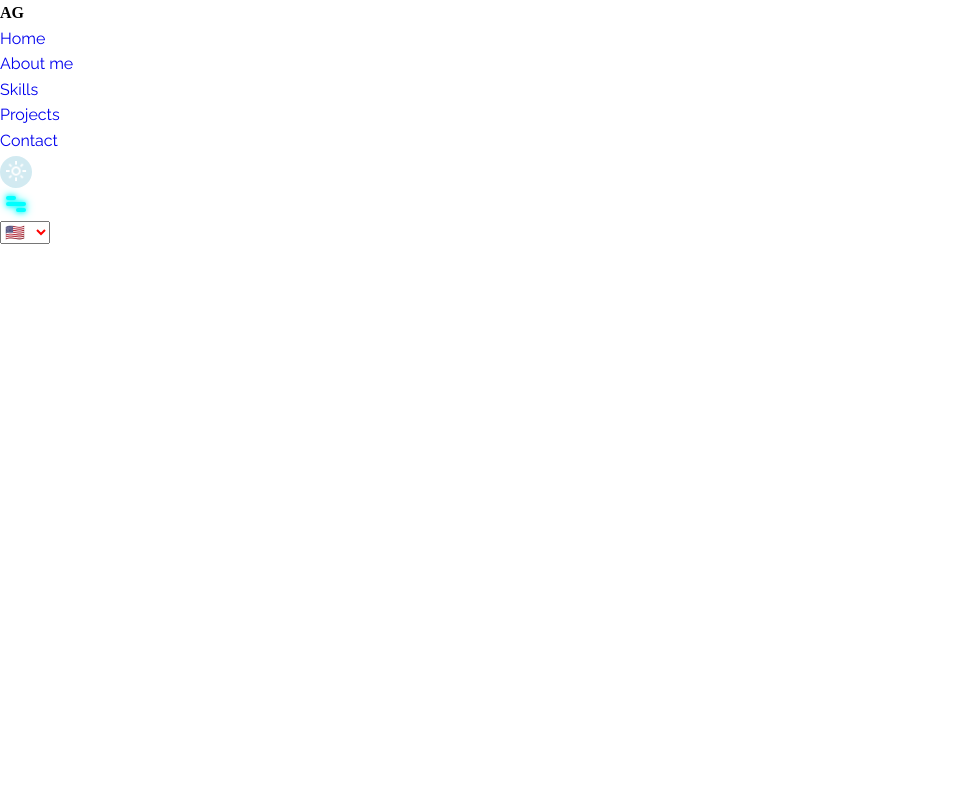
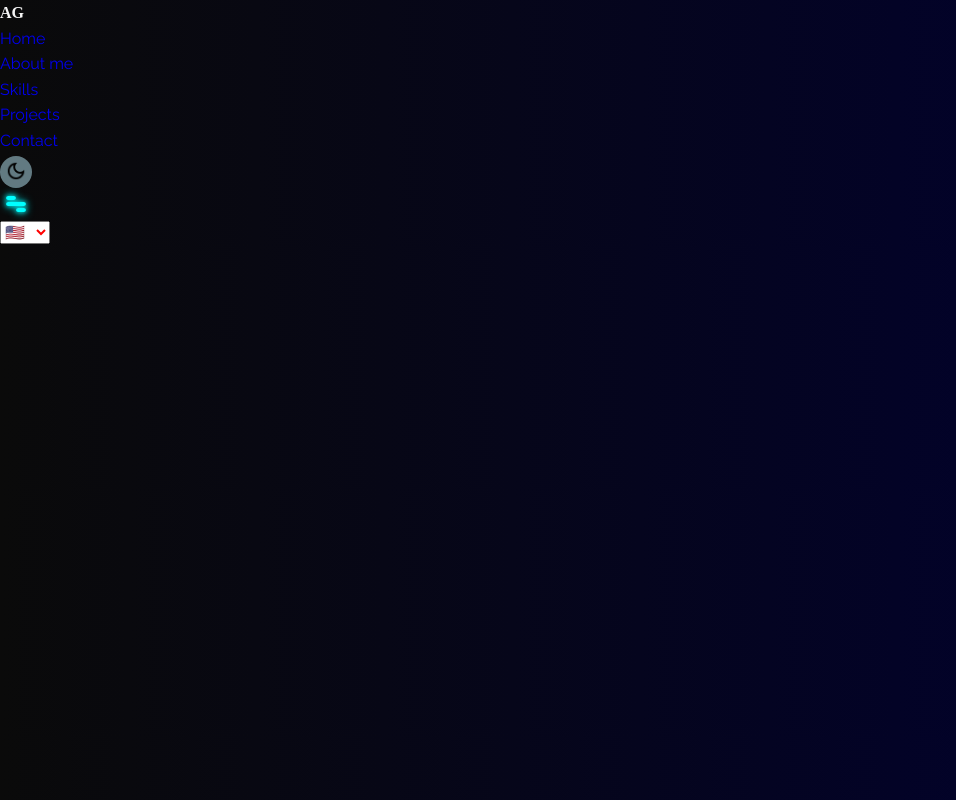
Before and after one commit to Arman75462/Portfolio-website, a React (Vite) app: page / in a window 1280 px wide. Shown: the whole page, without its empty margins (0-956 px from the left). Built offline with nearby package versions, Linux system fonts and the light colour scheme; a web font is replaced by a local one.

Commit message:
Added root pseudo-class in index.css
From now on, all color settings will be managed in the :root pseudo-class within index.css. Any other changes related to lighting, such as images, will be handled by the darkMode state.

```diff
--- a/src/App.jsx
+++ b/src/App.jsx
@@ -1,3 +1,4 @@
+import { useState } from "react";
 import "/src/App.css";
 import HeaderSection from "/src/components/sections/HeaderSection.jsx";
 import HeroSection from "/src/components/sections/HeroSection.jsx";
@@ -7,9 +8,11 @@ import ProjectsSection from "/src/components/sections/ProjectsSection.jsx";
 import ContactSection from "/src/components/sections/ContactSection.jsx";
 
 function App() {
+  const [isDarkMode, setIsDarkMode] = useState(true);
+
   return (
     <div className="App">
-      <HeaderSection />
+      <HeaderSection isDarkMode={isDarkMode} setIsDarkMode={setIsDarkMode} />
       <HeroSection />
       <AboutSection />
       <SkillsSection />
--- a/src/components/elements/ThemeToggleButton.jsx
+++ b/src/components/elements/ThemeToggleButton.jsx
@@ -1,14 +1,20 @@
-import { useState } from "react";
+import { useEffect } from "react";
 import "/src/styles/elements-styles/ThemeToggleButton.css";
 import darkModeIcon from "/src/assets/images/darkModeIcon.webp";
 import lightModeIcon from "/src/assets/images/lightModeIcon.webp";
 
-function ThemeToggleButton() {
-  const [isDarkMode, setIsDarkMode] = useState(false);
-
+function ThemeToggleButton({ isDarkMode, setIsDarkMode }) {
   function handleThemeToggleButtonClick() {
     setIsDarkMode((prevMode) => !prevMode);
   }
+
+  useEffect(() => {
+    // Remove the previous mode class
+    document.body.classList.remove("light-mode", "dark-mode");
+
+    // Add the current mode class
+    document.body.classList.add(isDarkMode ? "dark-mode" : "light-mode");
+  }, [isDarkMode]);
 
   return (
     <button
--- a/src/components/sections/HeaderSection.jsx
+++ b/src/components/sections/HeaderSection.jsx
@@ -3,7 +3,7 @@ import ThemeToggleButton from "/src/components/elements/ThemeToggleButton.jsx";
 import HamburgerMenu from "/src/components/elements/HamburgerMenu.jsx";
 import LanguageSwitcher from "/src/components/elements/LanguageSwitcher";
 
-function HeaderSection() {
+function HeaderSection({ isDarkMode, setIsDarkMode }) {
   return (
     <header className="HeaderSection">
       <p className="HeaderSection__initials">AG</p>
@@ -36,7 +36,10 @@ function HeaderSection() {
           </li>
         </ul>
 
-        <ThemeToggleButton />
+        <ThemeToggleButton
+          isDarkMode={isDarkMode}
+          setIsDarkMode={setIsDarkMode}
+        />
 
         <HamburgerMenu />
 
--- a/src/index.css
+++ b/src/index.css
@@ -99,6 +99,53 @@ a {
 /*============================
 GENERAL STYLES================
 ==============================*/
+body {
+  background: var(--body-background-color);
+  color: var(--text-color);
+}
+
+/* Light-mode theme styles */
+body.light-mode {
+  --text-color: var(--light-mode-text-color);
+  --button-text-color: var(--light-mode-button-text-color);
+  --button-background-color: var(--light-mode-button-color);
+  --body-background-color: var(--light-mode-body-background-color);
+  --striking-color: var(--light-mode-striking-color);
+  --selection-color: var(--light-mode-selection-color);
+}
+
+/* Dark-mode theme styles */
+body.dark-mode {
+  --text-color: var(--dark-mode-text-color);
+  --button-text-color: var(--dark-mode-button-text-color);
+  --button-background-color: var(--dark-mode-button-color);
+  --body-background-color: var(--dark-mode-body-background-color);
+  --striking-color: var(--dark-mode-striking-color);
+  --selection-color: var(--dark-mode-selection-color);
+}
+
+/* Root CSS variables for dark mode */
+:root {
+  --dark-mode-text-color: #f5f5f5;
+  --dark-mode-button-text-color: #0a0a0a;
+  --dark-mode-button-color: linear-gradient(90deg, #deffff, #9bffff);
+  --dark-mode-body-background-color: linear-gradient(90deg, #0a0a0a, #000032);
+  --dark-mode-striking-color: cyan;
+  --dark-mode-selection-color: #33ffcc;
+
+  /* Light-mode colors */
+  --light-mode-text-color: #0a0a0a;
+  --light-mode-button-text-color: #f5f5f5;
+  --light-mode-button-color: linear-gradient(90deg, #3b3bff, #005);
+  --light-mode-body-background-color: linear-gradient(90deg, #f6ffff, #bdffff);
+  --light-mode-striking-color: #0000ab;
+  --light-mode-selection-color: #89cfff;
+}
+
+::selection {
+  background-color: var(--selection-color);
+  color: var(--light-mode-text-color);
+}
 
 /*============================
 ANIMATIONS====================
--- a/src/styles/elements-styles/HamburgerMenu.css
+++ b/src/styles/elements-styles/HamburgerMenu.css
@@ -36,15 +36,13 @@
 }
 
 .HamburgerMenu__icon span {
-  background: cyan;
-  border: 2px solid cyan;
+  border: 2px solid var(--striking-color);
   border-radius: var(--hamburger-icon-span-border-radius);
-  box-shadow: 0 0 5px cyan, 0 0 10px cyan;
+  box-shadow: 0 0 5px var(--striking-color), 0 0 10px var(--striking-color);
   display: block;
   height: var(--hamburger-icon-span-height);
   position: absolute;
   transition: all 0.3s;
-  transition-delay: 0.5s;
 }
 
 .HamburgerMenu__icon span:first-child {
```
